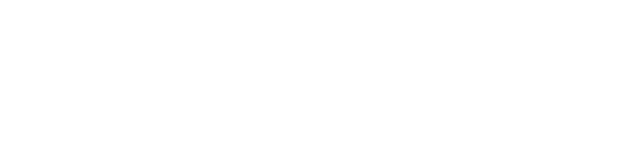
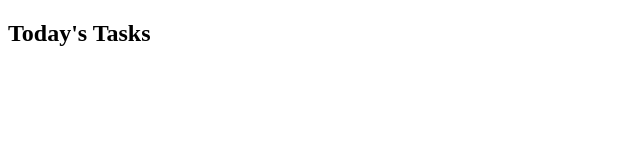
Before and after one commit to OJailson17/notion-tasks-extension, a website built with Vite: page index.html in a window 1280 px wide. Shown: the whole page, without its empty margins (0-640 px from the left). Built offline with nearby package versions, Linux system fonts and the light colour scheme.

Commit message:
styles: create default styles

```diff
--- a/index.html
+++ b/index.html
@@ -2,12 +2,24 @@
 <html lang="en">
 	<head>
 		<meta charset="UTF-8" />
+		<link rel="preconnect" href="https://fonts.googleapis.com" />
+		<link rel="preconnect" href="https://fonts.gstatic.com" crossorigin />
+
 		<link rel="icon" type="image/svg+xml" href="/vite.svg" />
 		<meta name="viewport" content="width=device-width, initial-scale=1.0" />
+		<link
+			href="https://fonts.googleapis.com/css2?family=Poppins:wght@400;600&display=swap"
+			rel="stylesheet"
+		/>
+
 		<title>Vite + TS</title>
 	</head>
 	<body>
-		<div id="app"></div>
+		<div id="app">
+			<h2>Today's Tasks</h2>
+
+			<div class="tasks-container" id="tasks-container"></div>
+		</div>
 		<script type="module" src="/src/main.ts"></script>
 	</body>
 </html>
--- /dev/null
+++ b/src/styles/main.css
@@ -0,0 +1,12 @@
+@import './tasks.css';
+
+* {
+	margin: 0;
+	padding: 0;
+	box-sizing: border-box;
+}
+
+body {
+	text-align: center;
+	font-family: 'Poppins', sans-serif;
+}
```
